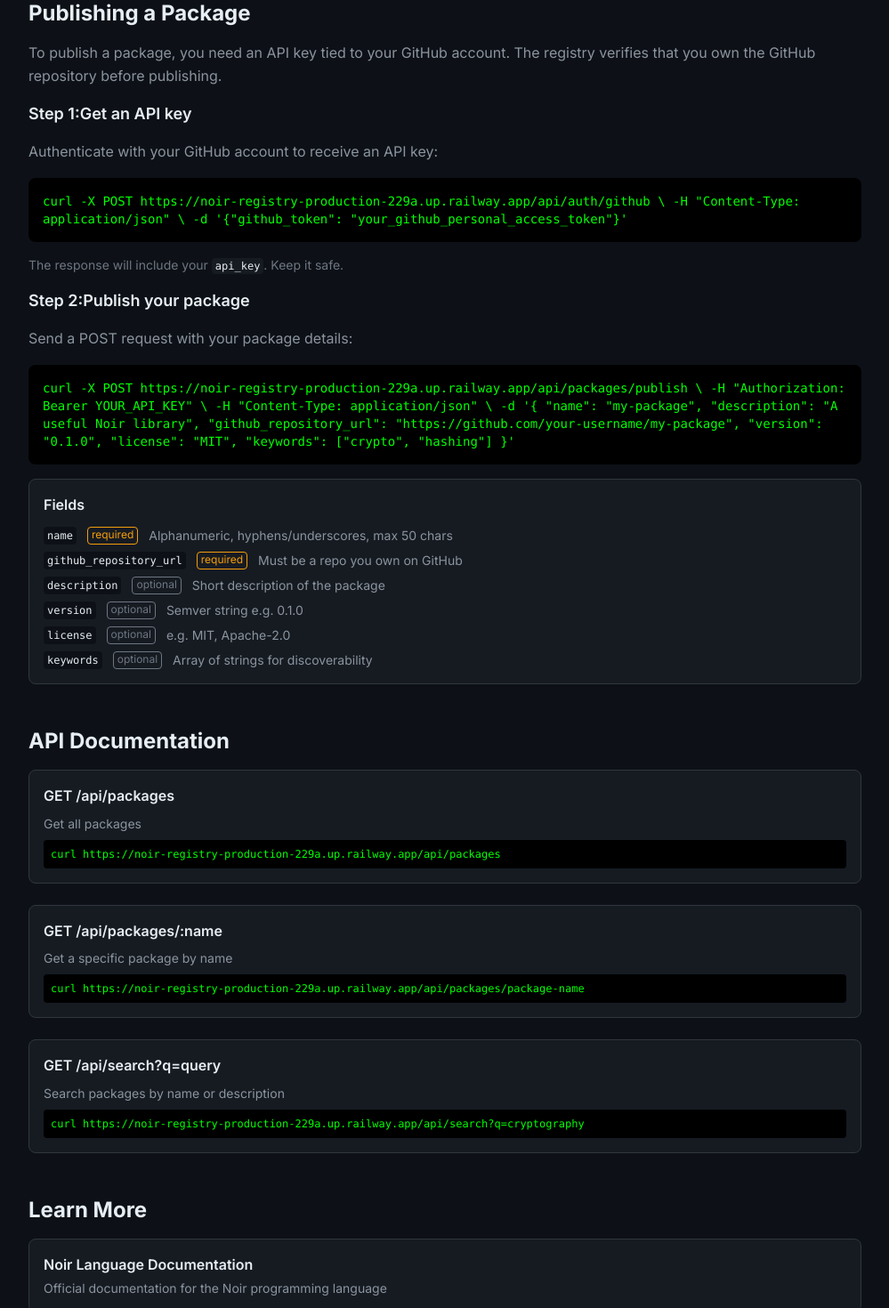
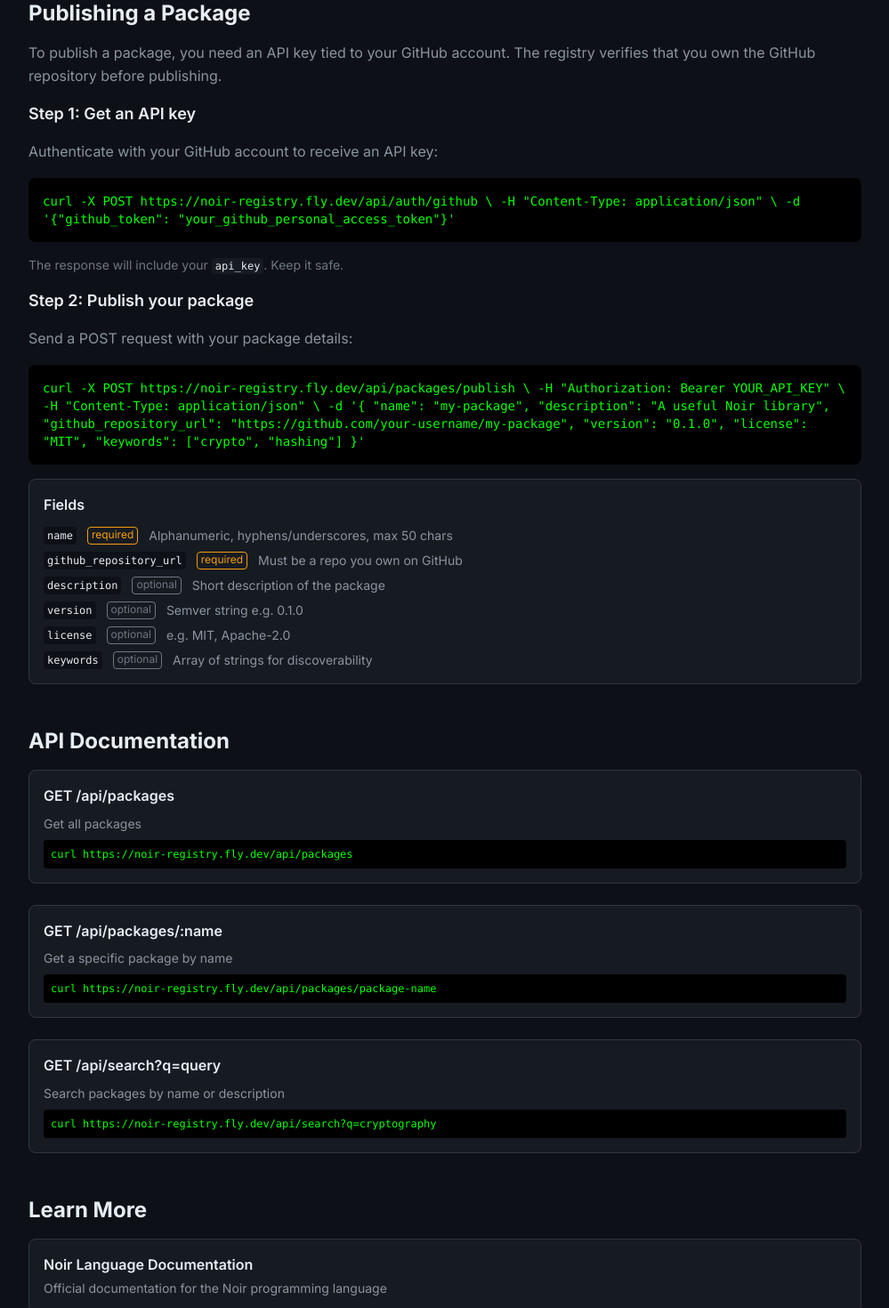
Before and after one commit to CECILIA-MULANDI/noir-registry, a Next.js app in the folder frontend/: page /docs in a window 1280 px wide. Shown: the part 1585-3055 px from the top of the page at 89% size, without its empty margins (140-1139 px from the left). Built offline with nearby package versions, Linux system fonts and the light colour scheme.

Commit message:
docs: update readme and docs page for fly deploy

```diff
--- a/frontend/src/app/docs/page.tsx
+++ b/frontend/src/app/docs/page.tsx
@@ -140,13 +140,13 @@
                 To publish a package, you need an API key tied to your GitHub account. The registry verifies that you own the GitHub repository before publishing.
               </p>
 
-              <h3 className="text-lg font-semibold mt-6" style={{ color: 'var(--text-primary)' }}>Step 1:Get an API key</h3>
+              <h3 className="text-lg font-semibold mt-6" style={{ color: 'var(--text-primary)' }}>Step 1: Get an API key</h3>
               <p style={{ color: 'var(--text-secondary)' }}>
                 Authenticate with your GitHub account to receive an API key:
               </p>
               <div className="bg-black rounded-lg p-4 font-mono text-sm overflow-x-auto">
                 <code style={{ color: '#00ff00' }}>
-                  {`curl -X POST https://noir-registry-production-229a.up.railway.app/api/auth/github \\
+                  {`curl -X POST https://noir-registry.fly.dev/api/auth/github \\
   -H "Content-Type: application/json" \\
   -d '{"github_token": "your_github_personal_access_token"}'`}
                 </code>
@@ -155,13 +155,13 @@
                 The response will include your <code className="px-1 py-0.5 rounded font-mono text-xs" style={{ backgroundColor: 'var(--bg-card)', color: 'var(--text-primary)' }}>api_key</code>. Keep it safe.
               </p>
 
-              <h3 className="text-lg font-semibold mt-6" style={{ color: 'var(--text-primary)' }}>Step 2:Publish your package</h3>
+              <h3 className="text-lg font-semibold mt-6" style={{ color: 'var(--text-primary)' }}>Step 2: Publish your package</h3>
               <p style={{ color: 'var(--text-secondary)' }}>
                 Send a POST request with your package details:
               </p>
               <div className="bg-black rounded-lg p-4 font-mono text-sm overflow-x-auto">
                 <code style={{ color: '#00ff00' }}>
-                  {`curl -X POST https://noir-registry-production-229a.up.railway.app/api/packages/publish \\
+                  {`curl -X POST https://noir-registry.fly.dev/api/packages/publish \\
   -H "Authorization: Bearer YOUR_API_KEY" \\
   -H "Content-Type: application/json" \\
   -d '{
@@ -212,7 +212,7 @@
                 </p>
                 <div className="bg-black rounded p-2 font-mono text-xs overflow-x-auto">
                   <code style={{ color: '#00ff00' }}>
-                    curl https://noir-registry-production-229a.up.railway.app/api/packages
+                    curl https://noir-registry.fly.dev/api/packages
                   </code>
                 </div>
               </div>
@@ -226,7 +226,7 @@
                 </p>
                 <div className="bg-black rounded p-2 font-mono text-xs overflow-x-auto">
                   <code style={{ color: '#00ff00' }}>
-                    curl https://noir-registry-production-229a.up.railway.app/api/packages/package-name
+                    curl https://noir-registry.fly.dev/api/packages/package-name
                   </code>
                 </div>
               </div>
@@ -240,7 +240,7 @@
                 </p>
                 <div className="bg-black rounded p-2 font-mono text-xs overflow-x-auto">
                   <code style={{ color: '#00ff00' }}>
-                    curl https://noir-registry-production-229a.up.railway.app/api/search?q=cryptography
+                    curl https://noir-registry.fly.dev/api/search?q=cryptography
                   </code>
                 </div>
               </div>
```
Also changed, not shown: 1 other file (tests, documents, lock files or other folders).
